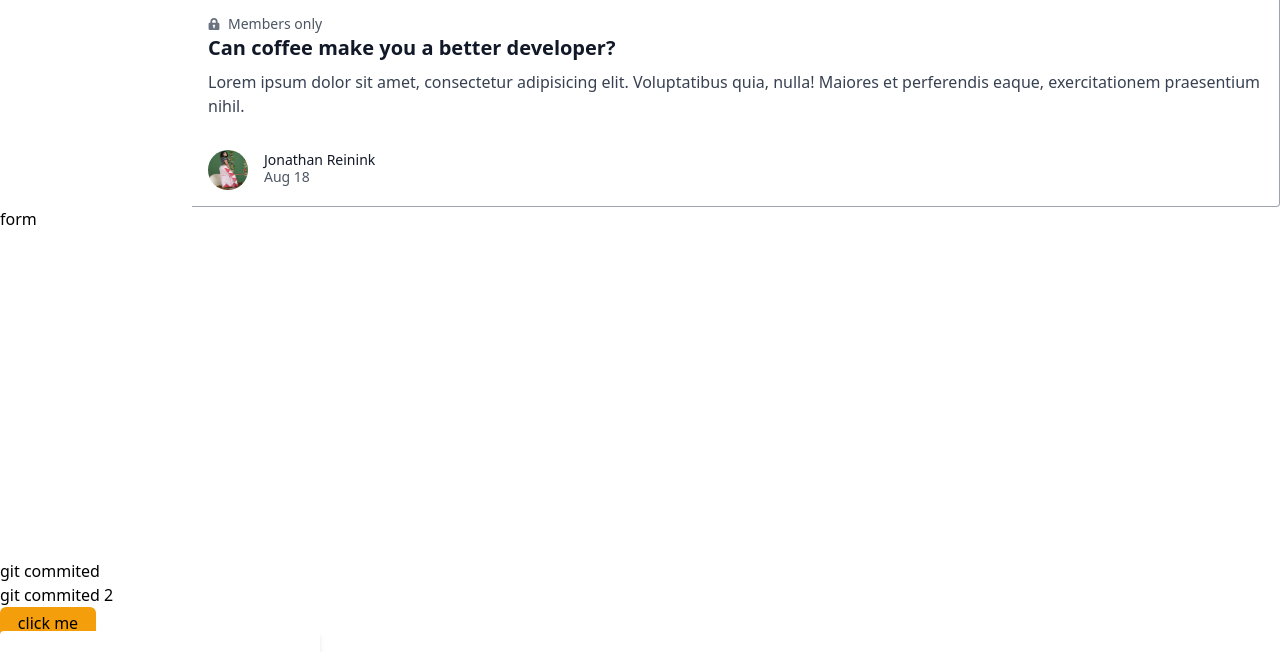
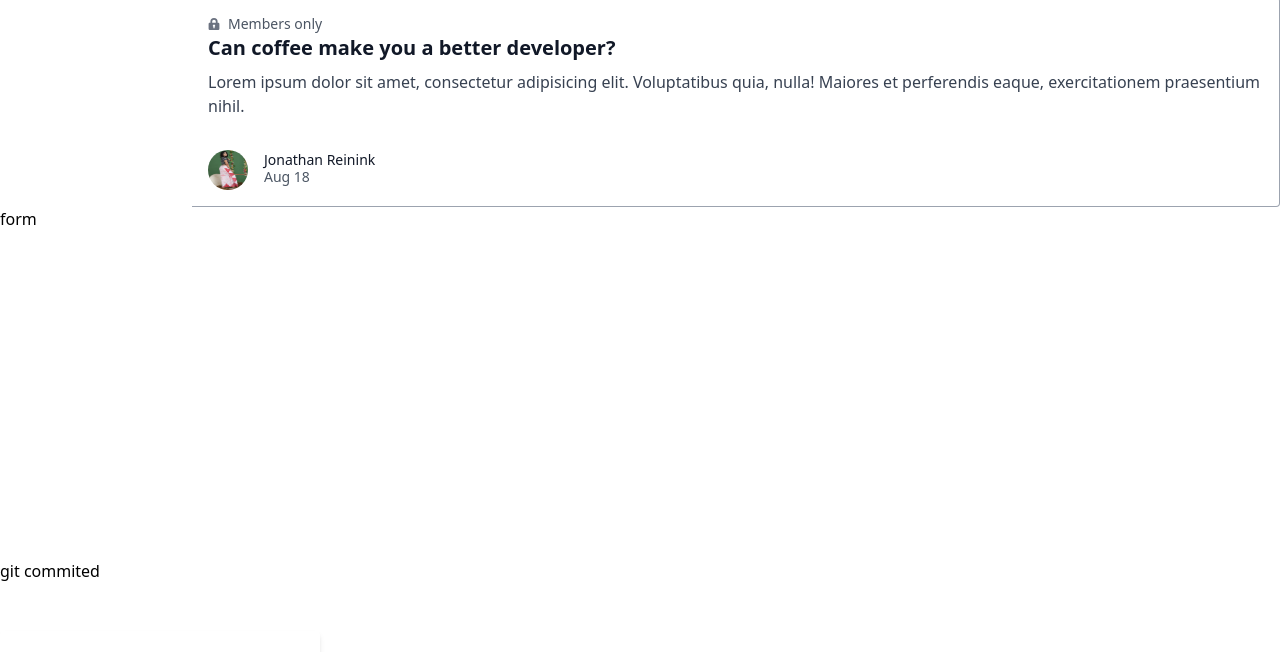
Before and after one commit to Kavindu-Dilshan455/AFSD, a plain HTML site: page boot2/index.html in a window 1280 px wide. Shown: the part 107-759 px from the top of the page. Drawn offline with nearby package versions, Linux system fonts and the light colour scheme.

Commit message:
deleting button

```diff
--- a/boot2/index.html
+++ b/boot2/index.html
@@ -79,8 +79,5 @@
     </p>
   </div>
   <h1>git commited</h1>
-  <h1>git commited 2</h1>
-
-  <button class="bg-amber-500 w-24 h-8 rounded-md shadow-sm hover:bg-yellow-500">click me</button>
 </body>
 </html>
```
